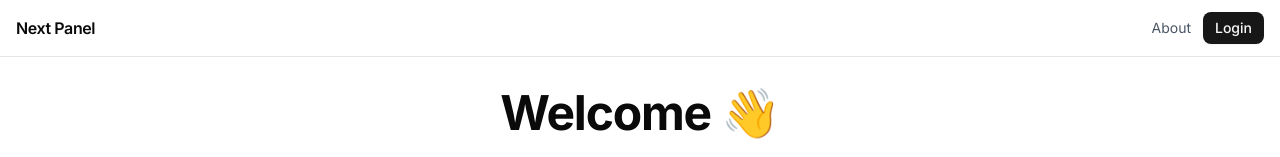
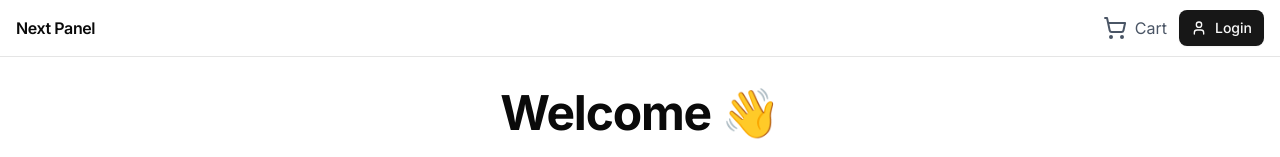
Before and after one commit to ra3ool/nextjs-practice, a Next.js app: page / in a window 1280 px wide. Shown: the top 157 px of the page. Built offline with nearby package versions, Linux system fonts and the light colour scheme; no server answers.

Commit message:
perf: update site-header component and add cart link

```diff
--- a/src/components/site-header.tsx
+++ b/src/components/site-header.tsx
@@ -2,6 +2,7 @@
 
 import { Button } from '@/components/ui/button';
 import { cn } from '@/lib/utils';
+import { Loader, LogOutIcon, ShoppingCartIcon, UserIcon } from 'lucide-react';
 import { signOut, useSession } from 'next-auth/react';
 import Link from 'next/link';
 
@@ -16,28 +17,33 @@ export function SiteHeader({ className }: { className: string }) {
         </Link>
         <nav className="flex items-center gap-3">
           <Link
-            href="/about"
-            className="text-sm text-gray-600 hover:text-gray-900 dark:text-gray-300 dark:hover:text-white"
+            href="/cart"
+            className="flex gap-2  text-gray-600 hover:text-gray-900 dark:text-gray-300 dark:hover:text-white"
           >
-            About
+            <ShoppingCartIcon />
+            Cart
           </Link>
 
           {status === 'loading' ? (
-            <Button size="sm" disabled>
+            <Button disabled>
+              <Loader className="animate-spin" />
               Loading...
             </Button>
           ) : session ? (
             <Button
-              size="sm"
               variant="outline"
               className="bg-red-200"
               onClick={() => signOut({ callbackUrl: '/auth' })}
             >
+              <LogOutIcon />
               Logout
             </Button>
           ) : (
-            <Button asChild size="sm">
-              <Link href="/auth">Login</Link>
+            <Button asChild>
+              <Link href="/auth">
+                <UserIcon />
+                Login
+              </Link>
             </Button>
           )}
         </nav>
```
